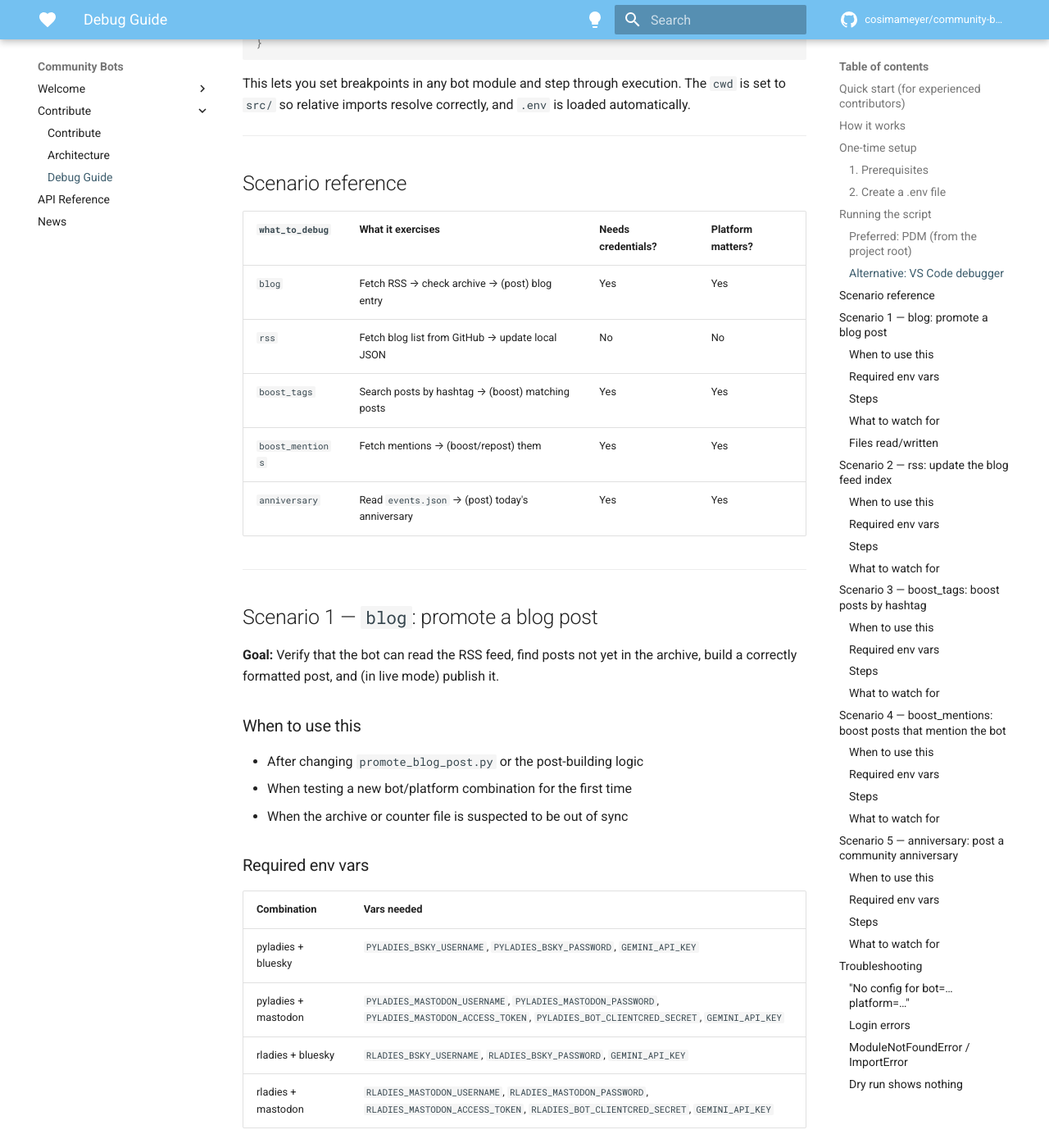
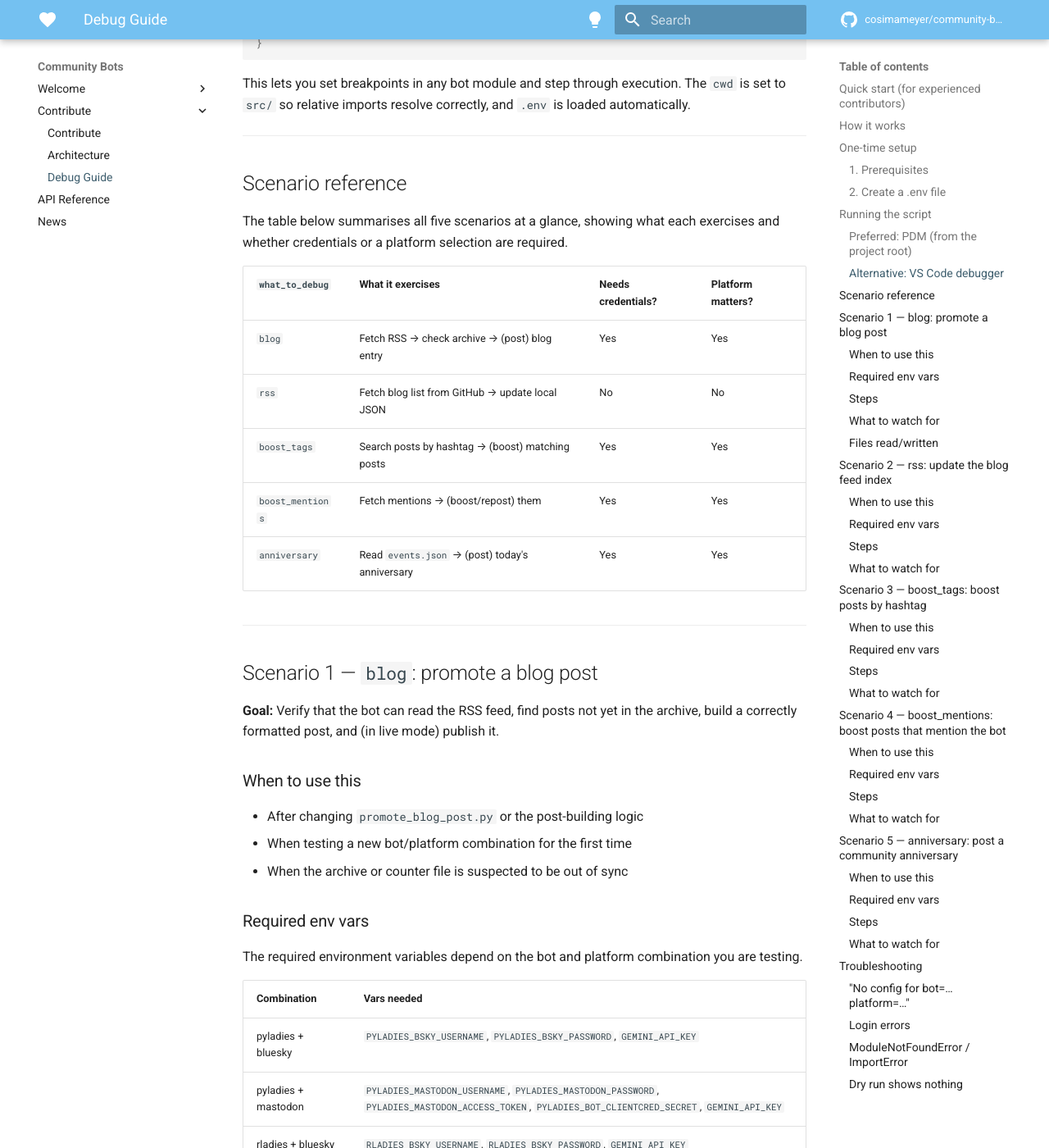
Before and after one commit to cosimameyer/community-bots, an MkDocs documentation site: the page built from docs/contribute/debug_guide.md, in a window 1280 px wide and 1400 px high, scrolled down 3070 px. Shown: the whole window at 82% size. Built offline with MkDocs 1.6.1 and Material for MkDocs 9.7.7, drawn with Linux system fonts in a browser that asks for light colours; comment, search, counter and statistics services are not loaded; some of the changed text lies outside the part shown.

Commit message:
docs: fix remaining low-priority accessibility issues
- Remove emoji from H1 in index.md to avoid screen reader noise
- Add lead-in sentences before all tables in debug_guide.md that lacked context

```diff
--- a/docs/contribute/debug_guide.md
+++ b/docs/contribute/debug_guide.md
@@ -141,6 +141,8 @@
 
 ## Scenario reference
 
+The table below summarises all five scenarios at a glance, showing what each exercises and whether credentials or a platform selection are required.
+
 | `what_to_debug` | What it exercises | Needs credentials? | Platform matters? |
 |---|---|---|---|
 | `blog` | Fetch RSS → check archive → (post) blog entry | Yes | Yes |
@@ -162,6 +164,8 @@
 - When the archive or counter file is suspected to be out of sync
 
 ### Required env vars
+
+The required environment variables depend on the bot and platform combination you are testing.
 
 | Combination | Vars needed |
 |---|---|
@@ -270,6 +274,8 @@
 
 ### Required env vars
 
+The required environment variables depend on the bot and platform combination you are testing.
+
 | Combination | Vars needed |
 |---|---|
 | pyladies + bluesky | `PYLADIES_BSKY_USERNAME`, `PYLADIES_BSKY_PASSWORD` |
@@ -359,6 +365,8 @@
 - When you want to test the image-upload path
 
 ### Required env vars
+
+The required environment variables depend on the bot and platform combination you are testing.
 
 | Combination | Vars needed |
 |---|---|
```
Also changed, not shown: docs/index.md (+1 -1 lines).
